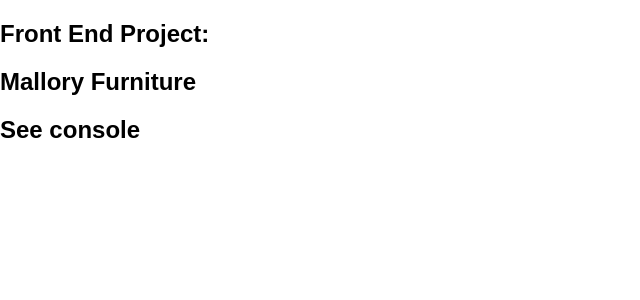
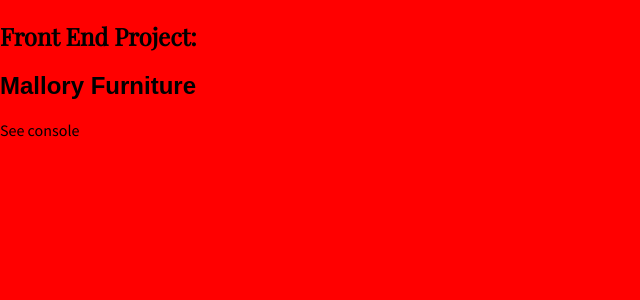
Before and after one commit to CesarHtea/mallory-furniture, a React (Create React App) app: page / in a window 1280 px wide. Shown: the top 300 px of the page, without its empty margins (0-640 px from the left). Built offline with nearby package versions, Linux system fonts and the light colour scheme; no server answers.

Commit message:
Add and testing Google Fonts

```diff
--- a/public/index.html
+++ b/public/index.html
@@ -10,6 +10,7 @@
     -->
     <link rel="manifest" href="%PUBLIC_URL%/manifest.json">
     <link rel="shortcut icon" href="%PUBLIC_URL%/favicon.ico">
+    <link href="https://fonts.googleapis.com/css?family=Playfair+Display|Source+Sans+Pro" rel="stylesheet">
     <!--
       Notice the use of %PUBLIC_URL% in the tags above.
       It will be replaced with the URL of the `public` folder during the build.
--- a/src/App.js
+++ b/src/App.js
@@ -1,7 +1,7 @@
 import React, { Component } from 'react';
 import request from 'superagent';
 
-import './App.css';
+import './css/styles.css';
 
 class App extends Component {
 
@@ -19,9 +19,9 @@ class App extends Component {
   		this.fetchFurniture()
 	    return (
 	      <div>
-	          <h2>Front End Project:</h2>
+	          <h2 className='titulo'>Front End Project:</h2>
 	          <h2>Mallory Furniture</h2>
-	          <h2>See console</h2>
+	          <p className='main-text'>See console</p>
 	      </div>
 	    );
 	}
--- a/src/css/styles.css
+++ b/src/css/styles.css
@@ -0,0 +1,11 @@
+body {
+	background-color: red;
+}
+
+.titulo {
+	font-family: 'Playfair Display', serif;
+}
+
+.main-text {
+	font-family: 'Source Sans Pro', sans-serif;
+}
```
Also changed, not shown: 1 other file (tests, documents, lock files or other folders).
